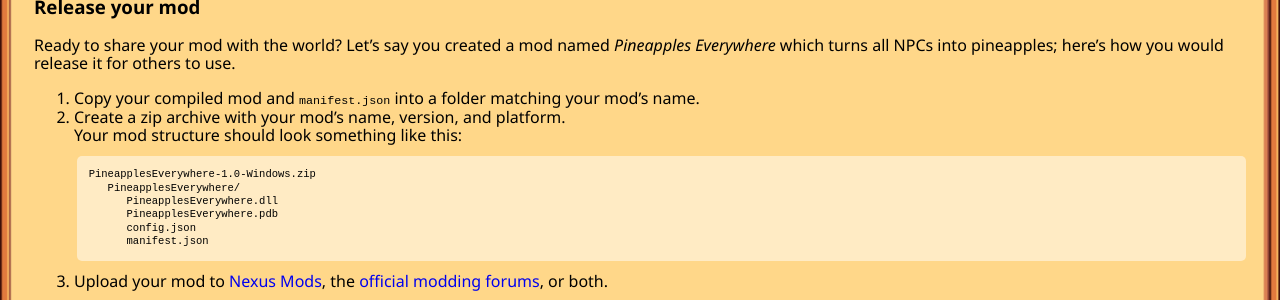
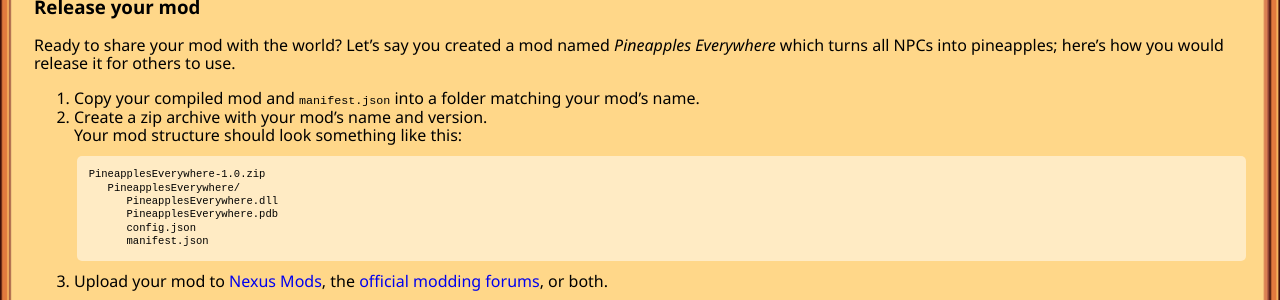
Before and after one commit to Pathoschild/canimod.github.io, a Jekyll site: the page built from for-devs/creating-a-smapi-mod.md, in a window 1280 px wide and 900 px high, scrolled down 9571 px. Shown: the part 154-454 px from the top of the window. Built offline with Jekyll 4.4.1, drawn with Linux system fonts in a browser that asks for light colours; nearby versions of some CDN libraries.

Commit message:
tweak old instructions

````diff
--- a/for-devs/creating-a-smapi-mod.md
+++ b/for-devs/creating-a-smapi-mod.md
@@ -555,12 +555,12 @@ Ready to share your mod with the world? Let's say you created a mod named _Pinea
 which turns all NPCs into pineapples; here's how you would release it for others to use.
 
 1. Copy your compiled mod and `manifest.json` into a folder matching your mod's name.
-2. Create a zip archive with your mod's name, version, and platform.
+2. Create a zip archive with your mod's name and version.
 
    Your mod structure should look something like this:
 
    ```
-   PineapplesEverywhere-1.0-Windows.zip
+   PineapplesEverywhere-1.0.zip
       PineapplesEverywhere/
          PineapplesEverywhere.dll
          PineapplesEverywhere.pdb
````
